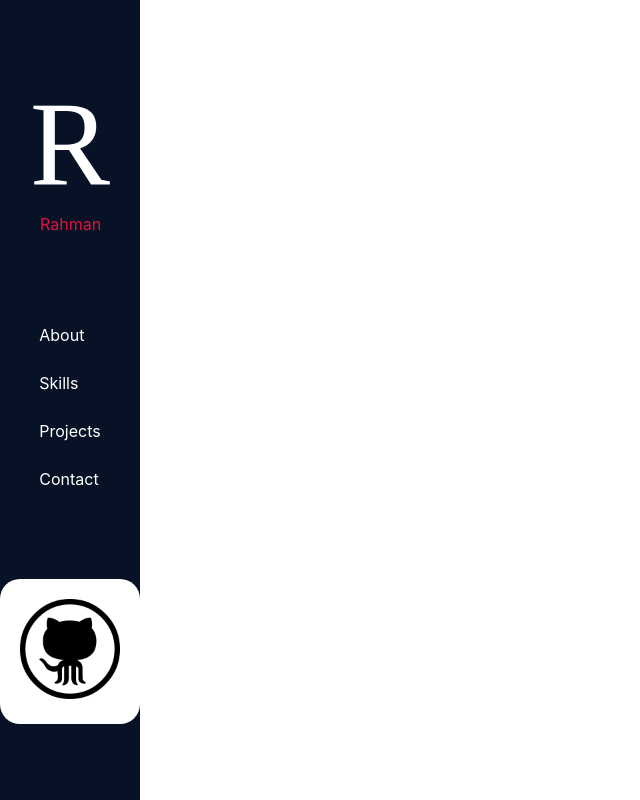
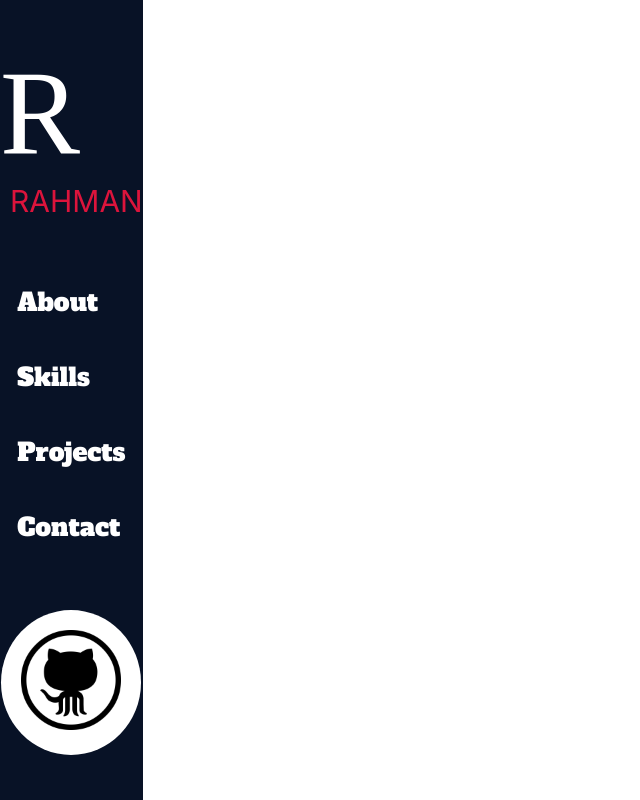
Before and after one commit to rahman351/hello-rahman, a React (Create React App) app: page / in a window 1280 px wide. Shown: the whole page, without its empty margins (0-640 px from the left). Built offline with nearby package versions, Linux system fonts and the light colour scheme; a web font is replaced by a local one.

Commit message:
left main

```diff
--- a/src/Leftcontainer/Left-main.css
+++ b/src/Leftcontainer/Left-main.css
@@ -13,6 +13,8 @@
 .left-main .name span{
     color: crimson;
     margin-left: 10px;
+    font-size: 30px;
+    text-transform: uppercase;
 }
 .navbar{
     display: flex;
@@ -23,6 +25,8 @@
     line-height: 3em;
     text-decoration: none;
     color: white;
+    font-size: 25px;
+    font-family: 'Alfa Slab One';
 
 
 }
@@ -35,13 +39,13 @@
     background-color: white;
     padding:20px;
     font-size:20px;
-    border-radius: 20px;
+    border-radius: 50%;
     cursor: pointer;
     border: none;
     outline: none;
 }
 
 .git-link-btn:hover{
-    background-color: crimson;
+    background-color:grey;
     color:white;
 }
```
